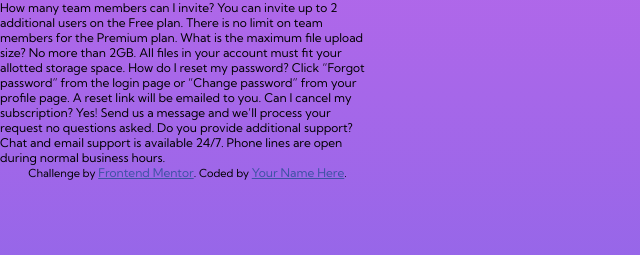
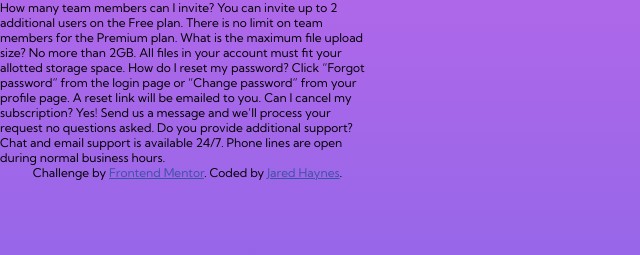
Before and after one commit to jhaynes322/FAQ-accordion-card, a plain HTML site: page index.html in a window 1280 px wide. Shown: the top 255 px of the page, 0-640 px from the left. Drawn offline with Linux system fonts and the light colour scheme.

Commit message:
Added footer tag to attribution.

```diff
--- a/index.html
+++ b/index.html
@@ -45,8 +45,8 @@
   Chat and email support is available 24/7. Phone lines are open during normal business hours.
 
   <div class="attribution">
-    Challenge by <a href="https://www.frontendmentor.io?ref=challenge" target="_blank">Frontend Mentor</a>.
-    Coded by <a href="#">Your Name Here</a>.
+    <footer>Challenge by <a href="https://www.frontendmentor.io?ref=challenge" target="_blank">Frontend Mentor</a>.
+      Coded by <a href="#">Jared Haynes</a>.</footer>
   </div>
 </body>
 
```
